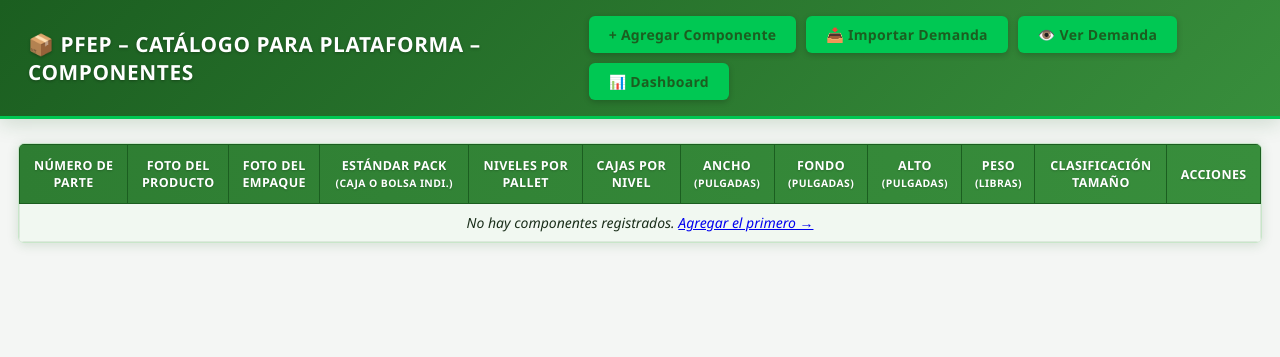
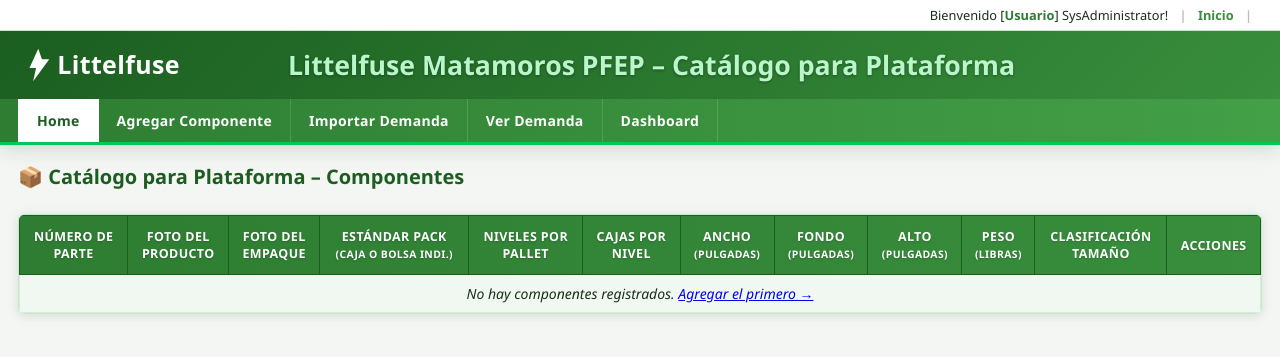
Before and after one commit to Marg8/PFEP, a PHP site: page / in a window 1280 px wide. Shown: the top 357 px of the page. Run offline with PHP 8.4, Linux system fonts and the light colour scheme; data that the repository does not hold is empty.

Commit message:
Header Config

```diff
--- a/css/style.css
+++ b/css/style.css
@@ -73,6 +73,107 @@ body {
 .site-header .btn-add:hover {
     background: #00e676;
     transform: translateY(-1px);
+}
+
+/* =========================================================
+   Littelfuse Matamoros header layout
+   ========================================================= */
+.lf-header {
+    box-shadow: var(--shadow-md);
+    border-bottom: 3px solid var(--accent);
+}
+
+/* ---- Top banner (welcome / links) ---- */
+.lf-banner {
+    background: var(--white);
+    color: var(--text-light);
+    padding: 6px 20px;
+    text-align: right;
+    font-size: .8rem;
+    border-bottom: 1px solid var(--green-200);
+}
+.lf-banner .lf-welcome { color: var(--text); }
+.lf-banner .lf-welcome b { color: var(--green-800); }
+.lf-banner .lf-accent {
+    color: var(--gray);
+    margin: 0 8px;
+    font-weight: 700;
+}
+.lf-banner .lf-banner-link {
+    color: var(--green-700);
+    text-decoration: none;
+    font-weight: 600;
+}
+.lf-banner .lf-banner-link:hover { text-decoration: underline; }
+
+/* ---- Logo bar (logo + green portal title) ---- */
+.lf-logobar {
+    background: linear-gradient(135deg, var(--green-900) 0%, var(--green-700) 100%);
+    display: flex;
+    align-items: center;
+    gap: 40px;
+    padding: 12px 28px;
+}
+.lf-logobar .lf-logo-link { display: inline-flex; align-items: center; }
+.lf-logobar .lf-logo {
+    height: 44px;
+    width: auto;
+    display: block;
+}
+.lf-logobar .lf-portal-title {
+    font-size: 20pt;
+    font-weight: 700;
+    color: #b9f6ca;
+    text-shadow: 0 1px 3px rgba(0,0,0,.35);
+    line-height: 1.15;
+}
+
+/* ---- Menu bar ---- */
+.lf-menu {
+    background: linear-gradient(to right, var(--green-800), var(--green-600));
+    padding: 0 18px;
+}
+.lf-menu ul {
+    list-style: none;
+    display: flex;
+    flex-wrap: wrap;
+    margin: 0;
+    padding: 0;
+}
+.lf-menu li { margin: 0; }
+.lf-menu li a {
+    display: block;
+    color: var(--white);
+    text-decoration: none;
+    font-size: .875rem;
+    font-weight: 600;
+    letter-spacing: .3px;
+    padding: 12px 18px;
+    border-right: 1px solid rgba(255,255,255,.15);
+    transition: background .2s, color .15s;
+}
+.lf-menu li:first-child a { border-left: 1px solid rgba(255,255,255,.15); }
+.lf-menu li a:hover {
+    background: rgba(255,255,255,.18);
+}
+.lf-menu li.current a {
+    background: var(--white);
+    color: var(--green-900);
+}
+
+/* ---- Optional page subtitle under the menu ---- */
+.lf-page-subtitle {
+    max-width: 1440px;
+    margin: 18px auto 0;
+    padding: 0 18px;
+    font-size: 1.25rem;
+    font-weight: 700;
+    color: var(--green-900);
+}
+
+@media (max-width: 720px) {
+    .lf-logobar { flex-direction: column; align-items: flex-start; gap: 12px; }
+    .lf-logobar .lf-portal-title { font-size: 15pt; }
 }
 
 /* ---- Main container ---- */
--- a/index.php
+++ b/index.php
@@ -46,15 +46,11 @@ function badge_class(?string $clase): string {
 </head>
 <body>
 
-<header class="site-header">
-    <h1>📦 PFEP – Catálogo para Plataforma – Componentes</h1>
-    <nav class="header-nav">
-        <a href="form.php" class="btn-add">+ Agregar Componente</a>
-        <a href="import.php" class="btn-add">📥 Importar Demanda</a>
-        <a href="demanda.php" class="btn-add">👁️ Ver Demanda</a>
-        <a href="dashboard.php" class="btn-add">📊 Dashboard</a>
-    </nav>
-</header>
+<?php
+$active_page   = 'index';
+$page_subtitle = '📦 Catálogo para Plataforma – Componentes';
+require __DIR__ . '/partials/header.php';
+?>
 
 <div class="container">
 
--- /dev/null
+++ b/partials/header.php
@@ -0,0 +1,51 @@
+<?php
+/**
+ * PFEP – Reusable site header (Littelfuse Matamoros layout)
+ *
+ * Before including this file, an including view may define:
+ *   $active_page   string  Key of the active menu item (see $menu below).
+ *   $page_subtitle string  Optional page-specific subtitle shown under the menu.
+ */
+
+$active_page   = $active_page   ?? '';
+$page_subtitle = $page_subtitle ?? '';
+
+$menu = [
+    'index'     => ['label' => 'Home',                'url' => 'index.php'],
+    'form'      => ['label' => 'Agregar Componente',  'url' => 'form.php'],
+    'import'    => ['label' => 'Importar Demanda',    'url' => 'import.php'],
+    'demanda'   => ['label' => 'Ver Demanda',         'url' => 'demanda.php'],
+    'dashboard' => ['label' => 'Dashboard',           'url' => 'dashboard.php'],
+];
+?>
+<header class="lf-header">
+    <div class="lf-banner">
+        <span class="lf-welcome">Bienvenido [<b>Usuario</b>] SysAdministrator!</span>
+        <span class="lf-accent">|</span>
+        <a href="index.php" class="lf-banner-link">Inicio</a>
+        <span class="lf-accent">|</span>
+    </div>
+
+    <div class="lf-logobar">
+        <a href="index.php" class="lf-logo-link">
+            <img src="images/LFLogo_White.svg" alt="Littelfuse" class="lf-logo">
+        </a>
+        <span class="lf-portal-title">Littelfuse Matamoros PFEP&nbsp;&ndash;&nbsp;Catálogo para Plataforma</span>
+    </div>
+
+    <nav class="lf-menu">
+        <ul>
+            <?php foreach ($menu as $key => $item): ?>
+                <li class="<?= $key === $active_page ? 'current' : '' ?>">
+                    <a href="<?= htmlspecialchars($item['url'], ENT_QUOTES, 'UTF-8') ?>">
+                        <span><?= htmlspecialchars($item['label'], ENT_QUOTES, 'UTF-8') ?></span>
+                    </a>
+                </li>
+            <?php endforeach; ?>
+        </ul>
+    </nav>
+</header>
+
+<?php if ($page_subtitle !== ''): ?>
+<div class="lf-page-subtitle"><?= htmlspecialchars($page_subtitle, ENT_QUOTES, 'UTF-8') ?></div>
+<?php endif; ?>
```
Also changed, not shown: dashboard.php (+5 -8 lines), demanda.php (+5 -8 lines), form.php (+5 -4 lines), import.php (+5 -7 lines), images/LFLogo_White.svg (added).
